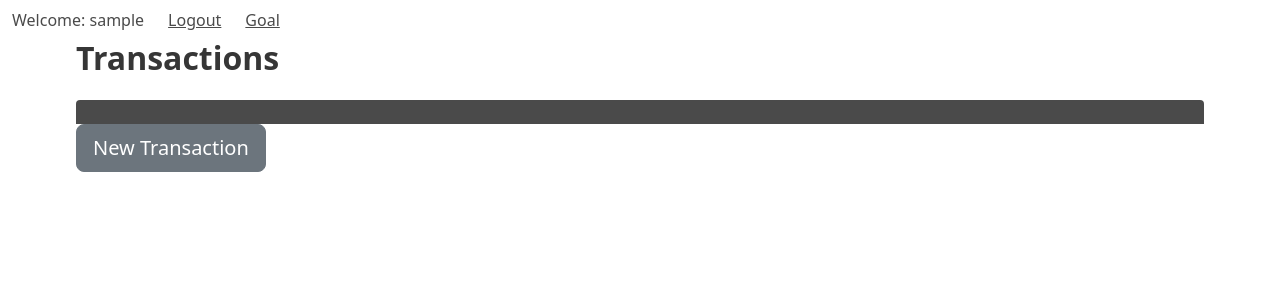
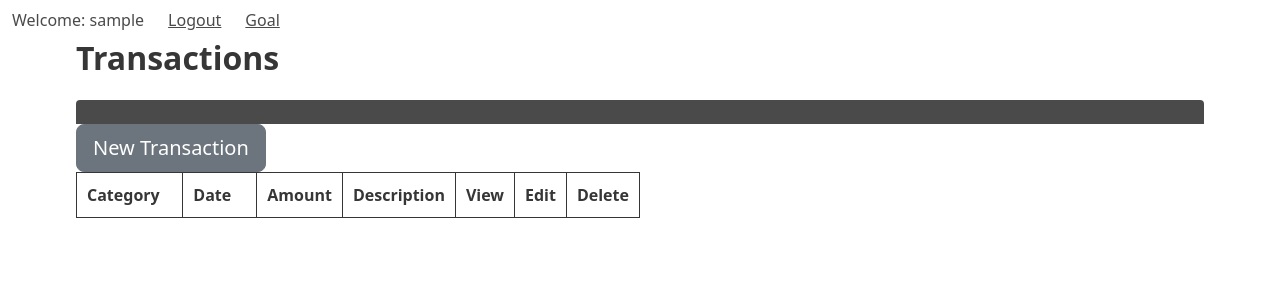
Before and after one commit to Ronnie95/MyBudget, a Django app: page /transactions/ in a window 1280 px wide. Shown: the top 300 px of the page. Run offline with Django 5.2, Linux system fonts and the light colour scheme; the visitor is signed in with stand-in values (Sample User, id 1); data that the repository does not hold is empty; some libraries are stand-ins or nearby versions.

Commit message:
bug fixes

```diff
--- a/my_budgets/budget_app/static/transactions.css
+++ b/my_budgets/budget_app/static/transactions.css
@@ -19,3 +19,6 @@ h1 {
     padding: 10px;
 
   }
+
+  .con {
+  }
--- a/my_budgets/budget_app/templates/transactions_list.html
+++ b/my_budgets/budget_app/templates/transactions_list.html
@@ -11,7 +11,7 @@
   <div class="message-header"></div>
   <a href="{% url 'transactions_create' %}" class="btn btn-secondary btn-lg">New Transaction</a>
 
-      {% for transaction in Transactions %}
+      <div class="con">
               <table>
                 <tr>
                   <th>Category</th>
@@ -22,6 +22,8 @@
                   <th>Edit</th>
                   <th>Delete</th>
                 </tr>
+                {% for transaction in Transactions %}
+
                 <tr>
                   <td>{{transaction.category}}</td>
                   <td>{{transaction.date}}</td>
@@ -30,8 +32,10 @@
                   <td><a href="{% url 'transactions_detail' transaction.pk %}" class="btn btn-secondary btn-sm">View </a></td>
                   <td><a href="{% url 'transactions_update' transaction.pk %}" class="btn btn-secondary btn-sm">Edit</a></td>
                   <td><a href="{% url 'transactions_delete' transaction.pk %}" class="btn btn-secondary btn-sm">Delete</a></td>
-              </table>
+                </tr>
 
           {% empty %}
       {% endfor %}
+    </table>
+  </div>
 {% endblock %}
```
